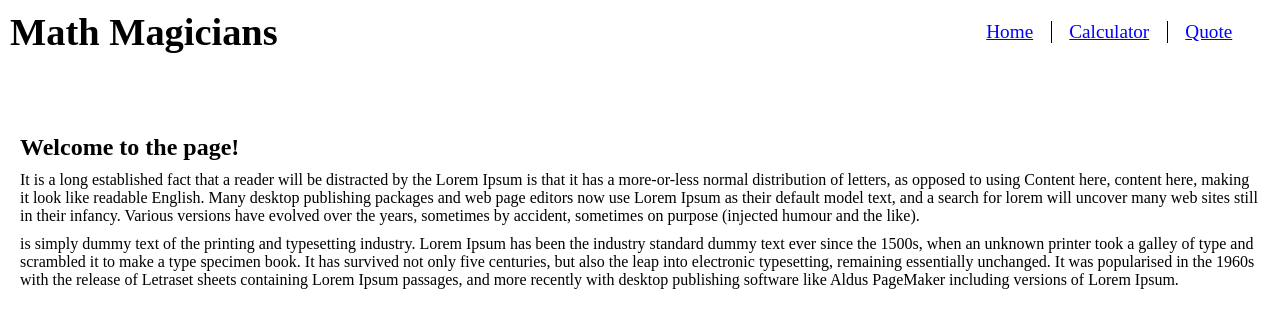
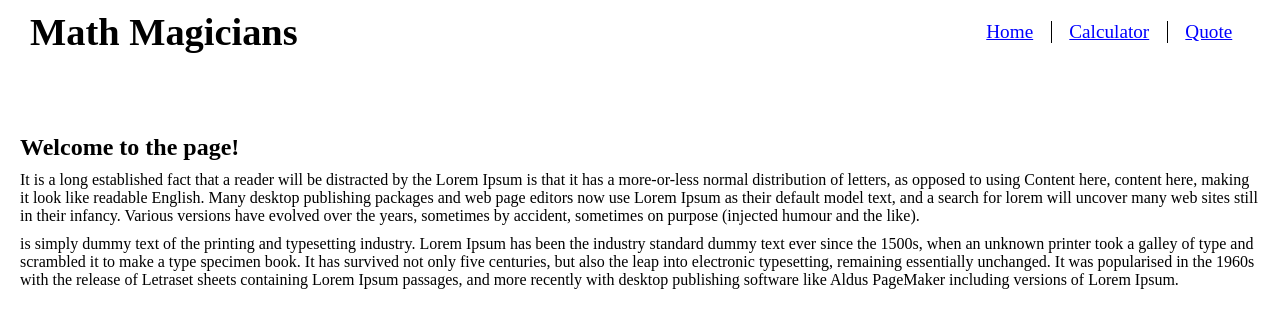
Before and after one commit to samiullahbahadur/Math-magicians-with-react, a React (Create React App) app: page / in a window 1280 px wide. Shown: the top 328 px of the page. Built offline with nearby package versions, Linux system fonts and the light colour scheme.

Commit message:
Fix style

```diff
--- a/src/assets/header.css
+++ b/src/assets/header.css
@@ -6,7 +6,9 @@
   width: 100%;
   margin: 10px;
 }
-
+.h1 {
+  margin-left: 20px;
+}
 .header a {
   font-size: 1.2rem;
   text-decoration: none;
--- a/src/components/Header.js
+++ b/src/components/Header.js
@@ -1,10 +1,10 @@
-import { Link } from 'react-router-dom';
-import '../assets/header.css';
+import { Link } from "react-router-dom";
+import "../assets/header.css";
 
 const Header = () => (
   <header className="header">
     <Link to="/">
-      <h1>Math Magicians</h1>
+      <h1 className="h1">Math Magicians</h1>
     </Link>
     <nav className="navigation">
       <Link to="/">Home </Link>
```
